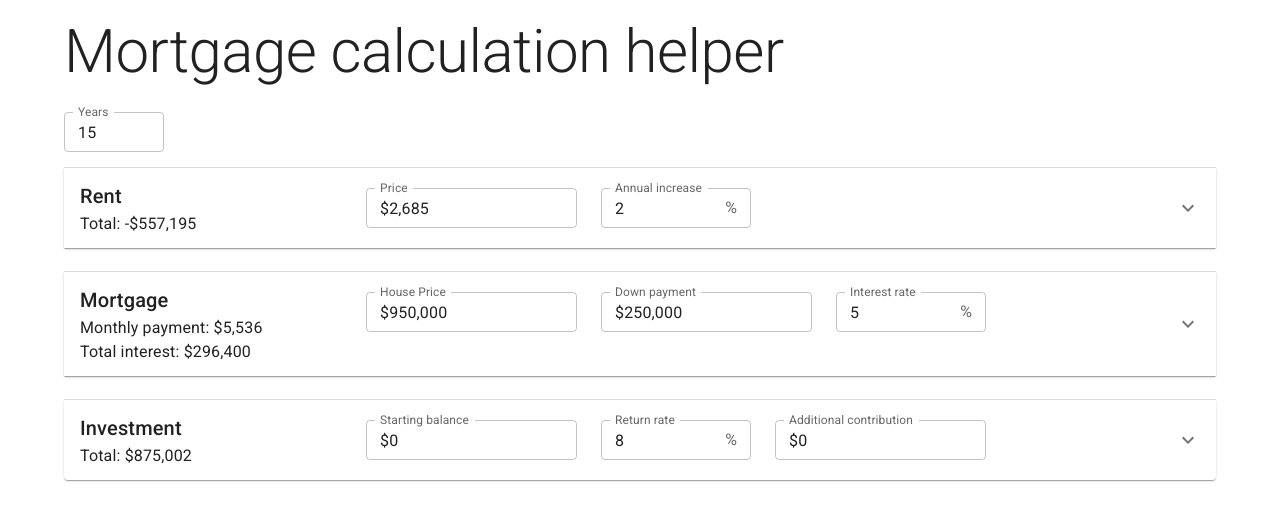
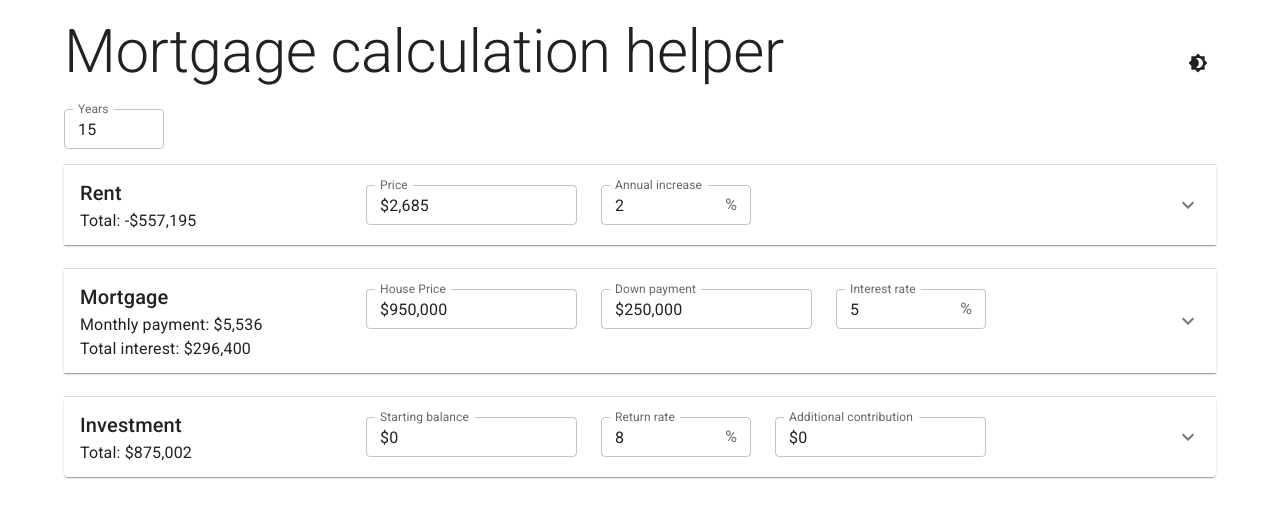
Before and after one commit to nikuz/mortgage, a React (Create React App) app: page / in a window 1280 px wide. Shown: the top 520 px of the page. Built offline with nearby package versions, Linux system fonts and the light colour scheme.

Commit message:
add dark/light theme switch

```diff
--- a/src/App.tsx
+++ b/src/App.tsx
@@ -1,20 +1,27 @@
-import React, { useState } from 'react';
+import React, { useState, useContext } from 'react';
 import {
     Container,
     Box,
     TextField,
     Typography,
+    IconButton,
+    useTheme,
 } from '@mui/material';
+import Brightness4Icon from '@mui/icons-material/Brightness4';
+import BrightnessHighIcon from '@mui/icons-material/BrightnessHigh';
+import { ThemeContext } from './components/theme';
+import RentComponent from './components/rent';
+import MortgageComponent from './components/mortgage';
+import InvestmentComponent from './components/investment';
 import {
     RentValues,
     MortgageValues,
     InvestmentValues,
 } from './types';
-import RentComponent from './components/rent';
-import MortgageComponent from './components/mortgage';
-import InvestmentComponent from './components/investment';
 
 export default function App() {
+    const theme = useTheme();
+    const themeContext = useContext(ThemeContext);
     const [years, setYears] = useState(15);
     const [rentValues, setRentValues] = useState<RentValues>({
         price: 2685,
@@ -32,9 +39,33 @@ export default function App() {
 
     return (
         <Container sx={{ p: 2 }}>
-            <Typography variant="h2" sx={{ mb: 3 }}>
-                Mortgage calculation helper
-            </Typography>
+            <Box sx={{ display: 'flex', justifyContent: 'space-between' }}>
+                <Typography
+                    variant="h2"
+                    gutterBottom
+                    sx={{
+                        [theme.breakpoints.down('md')]: {
+                            fontSize: '2rem',
+                            mb: 3,
+                        },
+                    }}
+                >
+                    Mortgage calculation helper
+                </Typography>
+                <Box sx={{ display: 'flex', alignItems: 'center' }}>
+                    <IconButton
+                        color="inherit"
+                        onClick={themeContext.toggleTheme}
+                    >
+                        {theme?.palette.mode === 'light' && (
+                            <Brightness4Icon fontSize="small" />
+                        )}
+                        {theme?.palette.mode === 'dark' && (
+                            <BrightnessHighIcon fontSize="small" />
+                        )}
+                    </IconButton>
+                </Box>
+            </Box>
             <Box sx={{ mb: 2 }}>
                 <TextField
                     label="Years"
@@ -69,6 +100,7 @@ export default function App() {
                 values={investmentValues}
                 rentValues={rentValues}
                 mortgageValues={mortgageValues}
+                sx={{ mb: 2 }}
                 onValuesChange={setInvestmentValues}
             />
         </Container>
--- /dev/null
+++ b/src/components/theme/Theme.tsx
@@ -0,0 +1,60 @@
+import React, { useState, useMemo, useCallback, useEffect, ReactNode } from 'react';
+import useMediaQuery from '@mui/material/useMediaQuery';
+import {
+    Theme,
+    ThemeProvider as MUIThemeProvider,
+} from '@mui/material/styles';
+import { themeLight, themeDark } from './themes';
+
+interface Props {
+    children: ReactNode,
+}
+
+export default function ThemeProvider(props: Props) {
+    const prefersDarkMode = useMediaQuery('(prefers-color-scheme: dark)');
+    const [manualTheme, setManualTheme] = useState<'light' | 'dark'>();
+    const theme = useMemo(() => {
+        if ((!manualTheme && prefersDarkMode) || manualTheme === 'dark') {
+            return themeDark;
+        }
+
+        return themeLight;
+    },[manualTheme, prefersDarkMode]);
+
+    const toggleThemeHandler = useCallback(() => {
+        const currentTheme = manualTheme || theme.palette.mode;
+        let newTheme: 'light' | 'dark';
+
+        if (currentTheme === 'dark') {
+            newTheme = 'light';
+        } else {
+            newTheme = 'dark';
+        }
+
+        setManualTheme(newTheme);
+    }, [manualTheme, theme]);
+
+    useEffect(() => {
+        document.documentElement.className = theme.palette.mode;
+    }, [theme]);
+
+    return (
+        <ThemeContext.Provider
+            value={{
+                theme,
+                toggleTheme: toggleThemeHandler
+            }}
+        >
+            <MUIThemeProvider theme={theme}>
+                {props.children}
+            </MUIThemeProvider>
+        </ThemeContext.Provider>
+    );
+}
+
+interface ThemeContextType {
+    theme?: Theme,
+    toggleTheme?: () => void,
+}
+
+export const ThemeContext = React.createContext<ThemeContextType>({});
--- /dev/null
+++ b/src/components/theme/index.ts
@@ -0,0 +1 @@
+export { default, ThemeContext } from './Theme';
--- /dev/null
+++ b/src/components/theme/themes.ts
@@ -0,0 +1,13 @@
+import { createTheme } from '@mui/material/styles';
+
+export const themeLight = createTheme({
+    palette: {
+        mode: 'light',
+    }
+});
+
+export const themeDark = createTheme({
+    palette: {
+        mode: 'dark',
+    }
+});
--- a/src/index.tsx
+++ b/src/index.tsx
@@ -5,6 +5,7 @@ import '@fontsource/roboto/300.css';
 import '@fontsource/roboto/400.css';
 import '@fontsource/roboto/500.css';
 import '@fontsource/roboto/700.css';
+import ThemeProvider from './components/theme';
 import App from './App';
 import reportWebVitals from './reportWebVitals';
 
@@ -13,8 +14,10 @@ const root = ReactDOM.createRoot(
 );
 root.render(
     <React.StrictMode>
-        <CssBaseline/>
-        <App/>
+        <ThemeProvider>
+            <CssBaseline/>
+            <App/>
+        </ThemeProvider>
     </React.StrictMode>
 );
 
```
